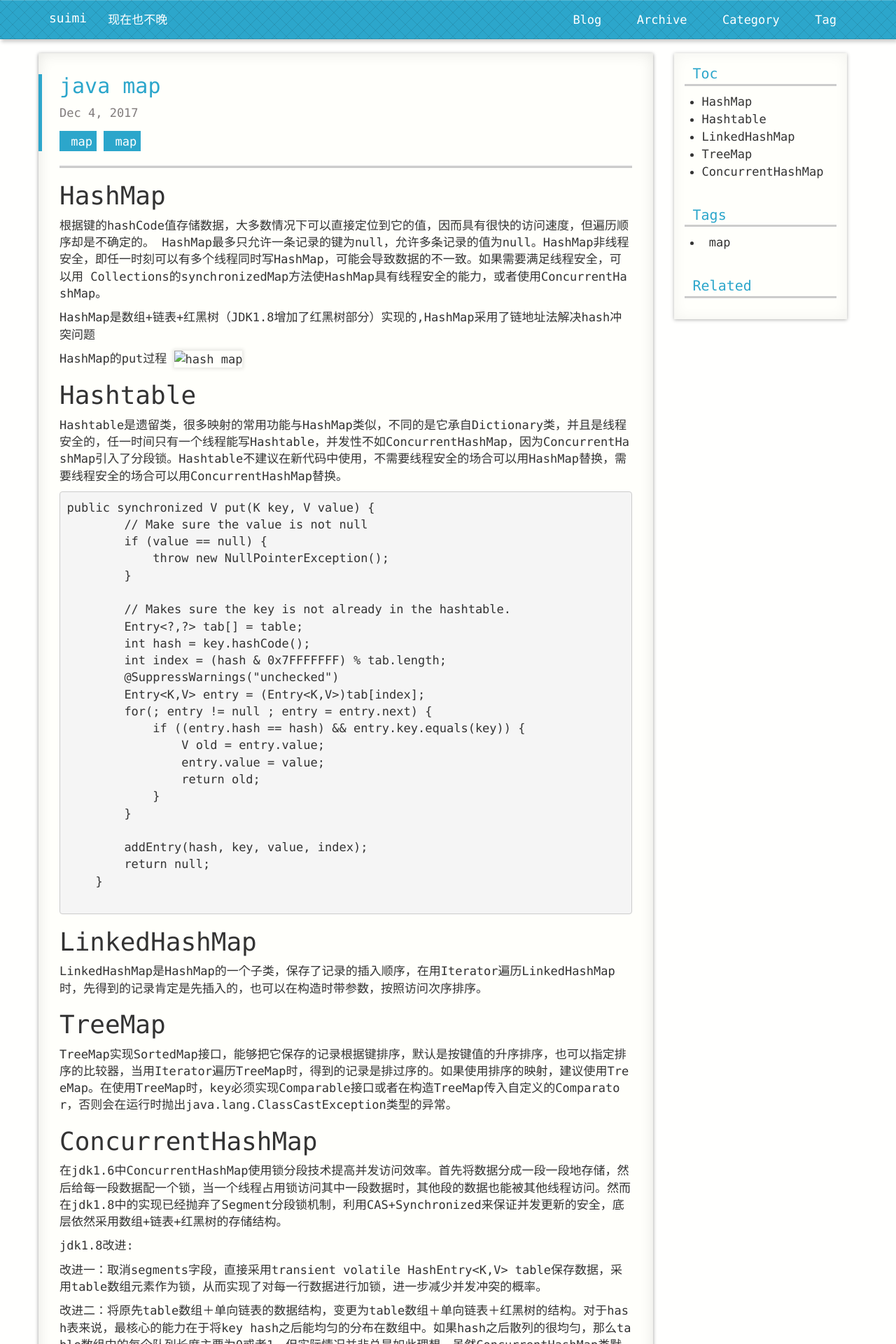
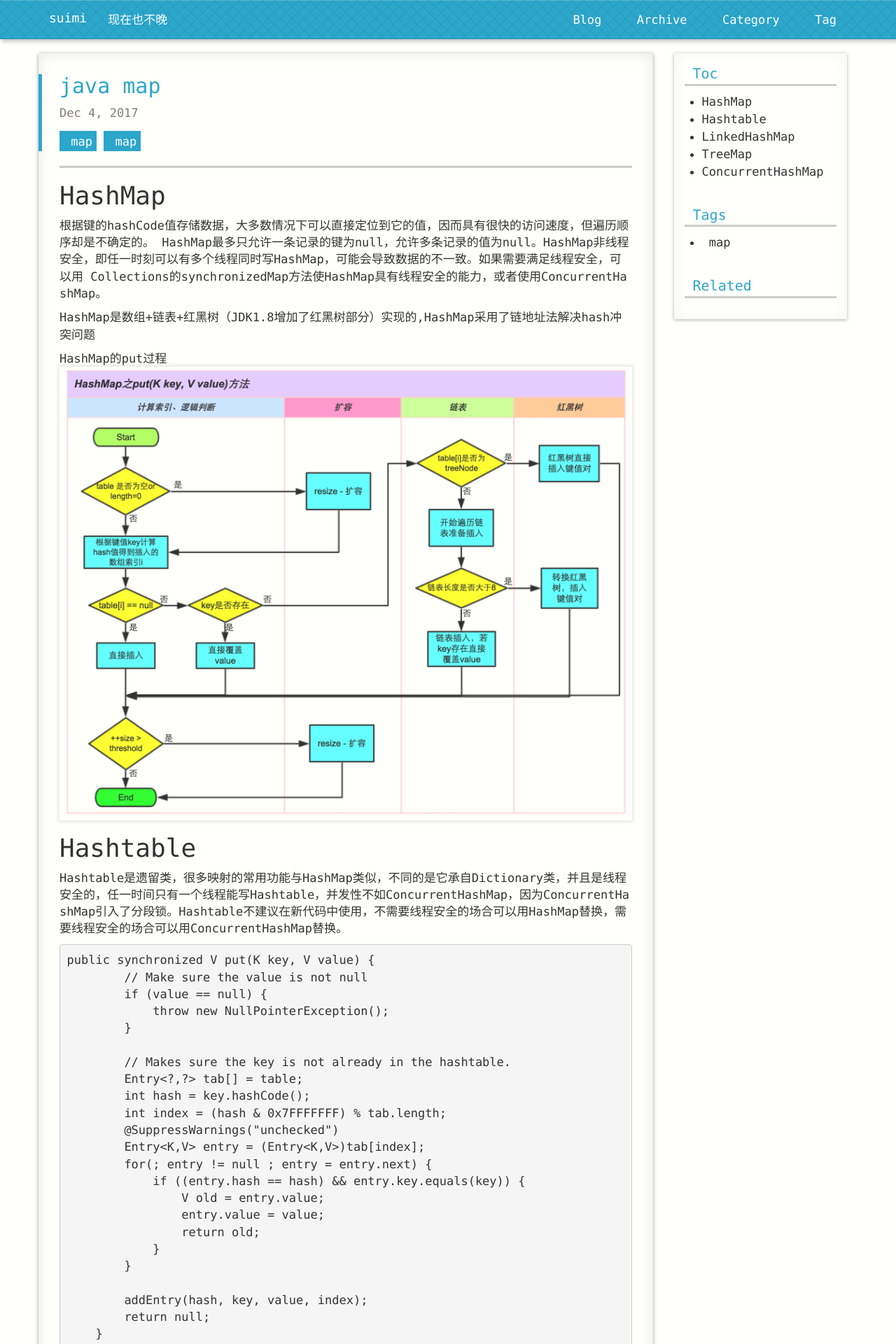
Before and after one commit to suimi/suimi.github.io, a Jekyll site: the page built from _posts/2017-12-04-java-map.md, in a window 1280 px wide. Shown: the top 1920 px of the page at 70% size. Built offline with Jekyll 4.4.1, drawn with Linux system fonts in a browser that asks for light colours; nearby versions of some CDN libraries; comment, search, counter and statistics services are not loaded; a style sheet for code colours, icons or effects is not loaded.

Commit message:
java 并发类

```diff
--- a/_posts/2017-12-04-java-map.md
+++ b/_posts/2017-12-04-java-map.md
@@ -12,7 +12,7 @@ categories: map
 HashMap是数组+链表+红黑树（JDK1.8增加了红黑树部分）实现的,HashMap采用了链地址法解决hash冲突问题
 
 HashMap的put过程
-![hash map](.2017-12-04-map_images\5b447b3f.png)
+![hash map](/static/img/5b447b3f.png)
 # Hashtable
 Hashtable是遗留类，很多映射的常用功能与HashMap类似，不同的是它承自Dictionary类，并且是线程安全的，任一时间只有一个线程能写Hashtable，并发性不如ConcurrentHashMap，因为ConcurrentHashMap引入了分段锁。Hashtable不建议在新代码中使用，不需要线程安全的场合可以用HashMap替换，需要线程安全的场合可以用ConcurrentHashMap替换。
 
```
Also changed, not shown: _posts/2017-12-04-ReentrantLock.md (+1 -1 lines), static/img/5b447b3f.png (renamed from _posts/.2017-12-04-map_images/5b447b3f.png), static/img/ReentrantLock.png (renamed from _posts/.2017-12-04-map_images/ReentrantLock.png).
